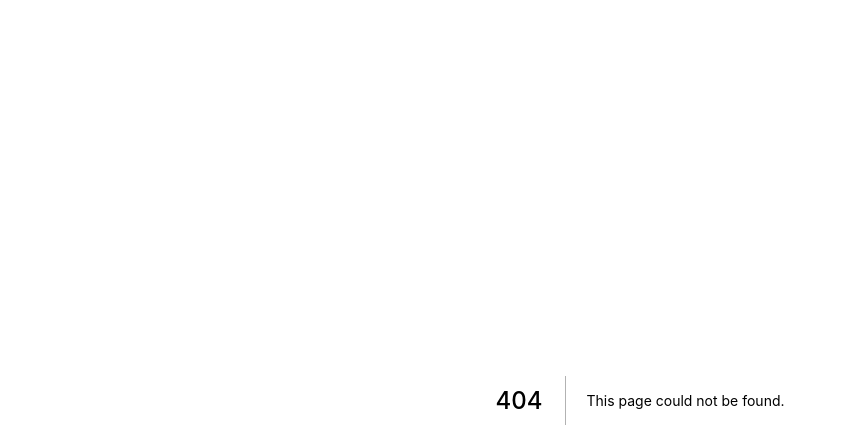
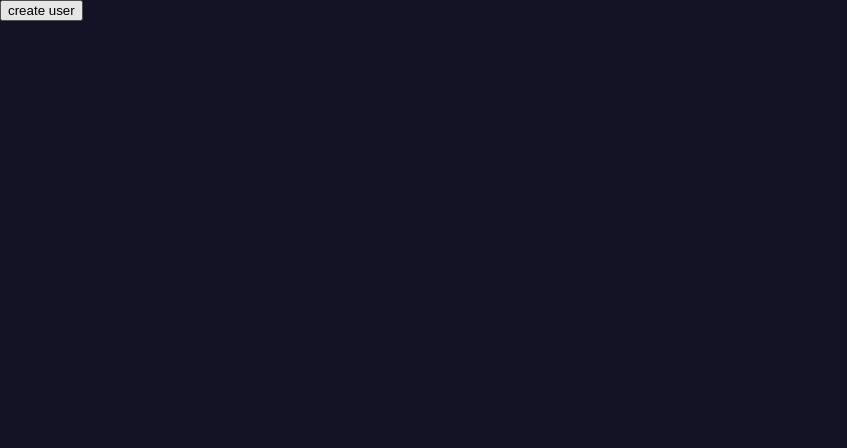
Before and after one commit to ReidCole/31_mongodb-movie-list-client, a Next.js app: page /login in a window 1280 px wide. Before the commit this address had no page. Shown: the top 448 px of the page, without its empty margins (0-847 px from the left). Built offline with nearby package versions, Linux system fonts and the light colour scheme.

Commit message:
added test login page

```diff
--- a/package.json
+++ b/package.json
@@ -10,6 +10,7 @@
   },
   "dependencies": {
     "@ant-design/icons": "^4.7.0",
+    "axios": "^0.27.2",
     "next": "12.1.6",
     "react": "18.1.0",
     "react-dom": "18.1.0",
--- /dev/null
+++ b/pages/login.tsx
@@ -0,0 +1,26 @@
+import { NextPage } from "next";
+import Head from "next/head";
+import axios from "axios";
+
+const Login: NextPage = () => {
+  function createUser() {
+    axios.post("http://localhost:4000/createuser", {
+      username: "YourMom120",
+      password: "456",
+    });
+  }
+
+  return (
+    <>
+      <Head>
+        <title>Log In - Movie List Maker</title>
+      </Head>
+
+      <main>
+        <button onClick={createUser}>create user</button>
+      </main>
+    </>
+  );
+};
+
+export default Login;
```
Also changed, not shown: 1 other file (tests, documents, lock files or other folders).
